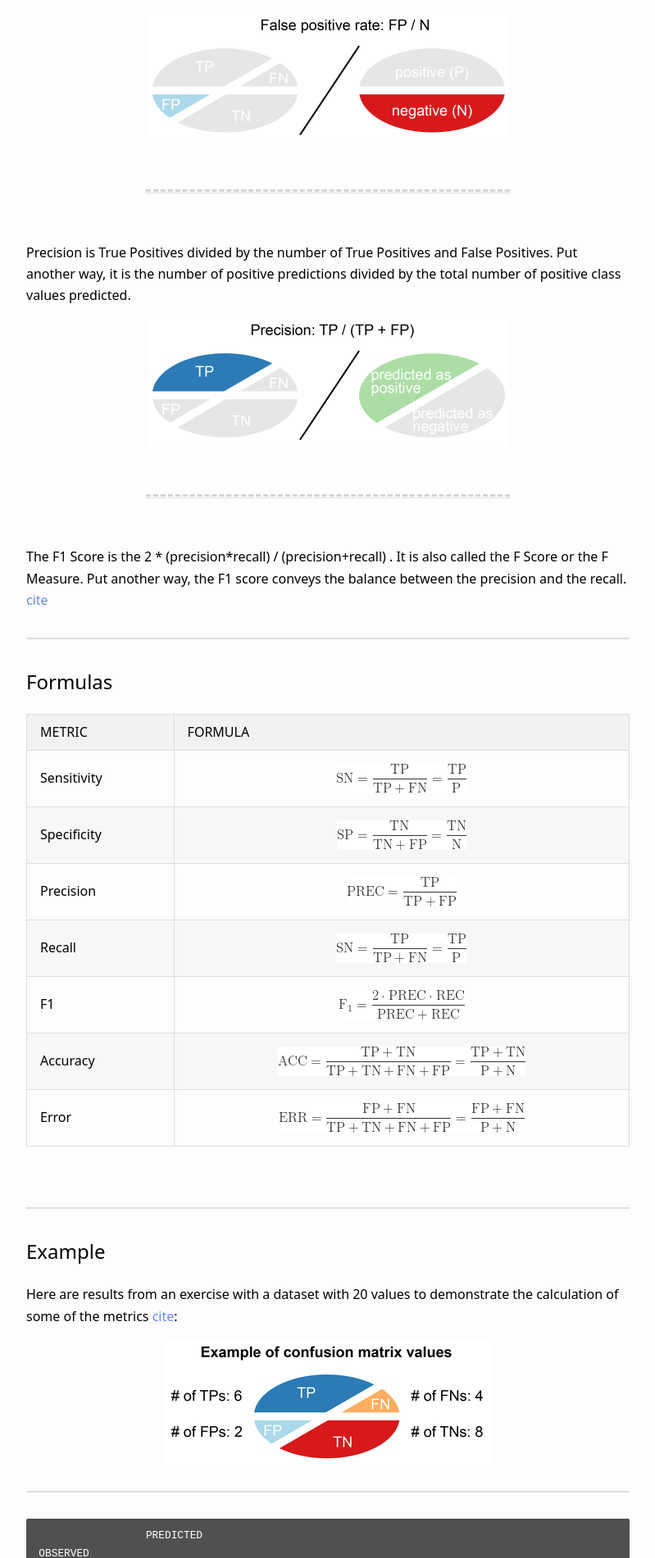
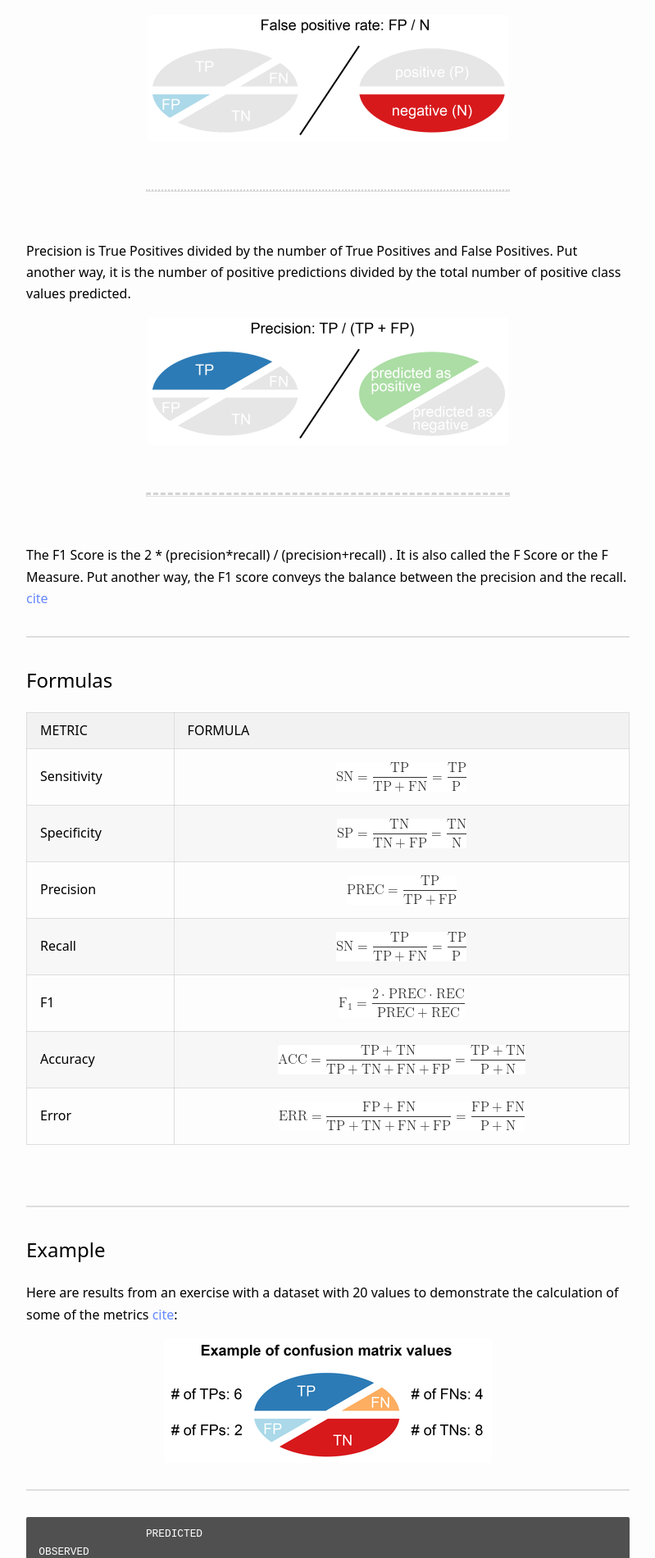
Before and after one commit to Nonprofit-Open-Data-Collective/machine_learning_mission_codes, a Jekyll site: the page built from docs/accuracy.md, in a window 1280 px wide. Shown: the part 2250-4151 px from the top of the page at 82% size, without its empty margins (240-1039 px from the left). Built offline with Jekyll 4.4.1, drawn with Linux system fonts in a browser that asks for light colours.

Commit message:
Update accuracy.md

```diff
--- a/docs/accuracy.md
+++ b/docs/accuracy.md
@@ -43,7 +43,7 @@ Takaya Saito and Marc Rehmsmeier have developed a great website explaining some
 ![](../assets/images/sensitivity.png)
 
 <br>
-<hr style="border-top:1px dashed; color:lightgray; width:60%; text-align:center; margin: 0 auto;" >
+<hr style="border-top:1px dashed lightgray; width:60%; text-align:center; margin: 0 auto;" >
 <br>
 
 
@@ -52,7 +52,7 @@ Takaya Saito and Marc Rehmsmeier have developed a great website explaining some
 ![](../assets/images/specificity.png)
 
 <br>
-<hr style="border-top:1px dotted; color:lightgray; width:60%; text-align:center; margin: 0 auto;" >
+<hr style="border-top:1px dotted lightgray; width:60%; text-align:center; margin: 0 auto;" >
 <br>
 
 
@@ -63,7 +63,7 @@ Takaya Saito and Marc Rehmsmeier have developed a great website explaining some
 ![](../assets/images/false-positive-rate.png)
 
 <br>
-<hr style="height:1px; border-top:dashed; color:lightgray; width:60%; text-align:center; margin: 0 auto;" >
+<hr style="border-top:2px dotted lightgray; width:60%; text-align:center; margin: 0 auto;" >
 <br>
 
 
```
